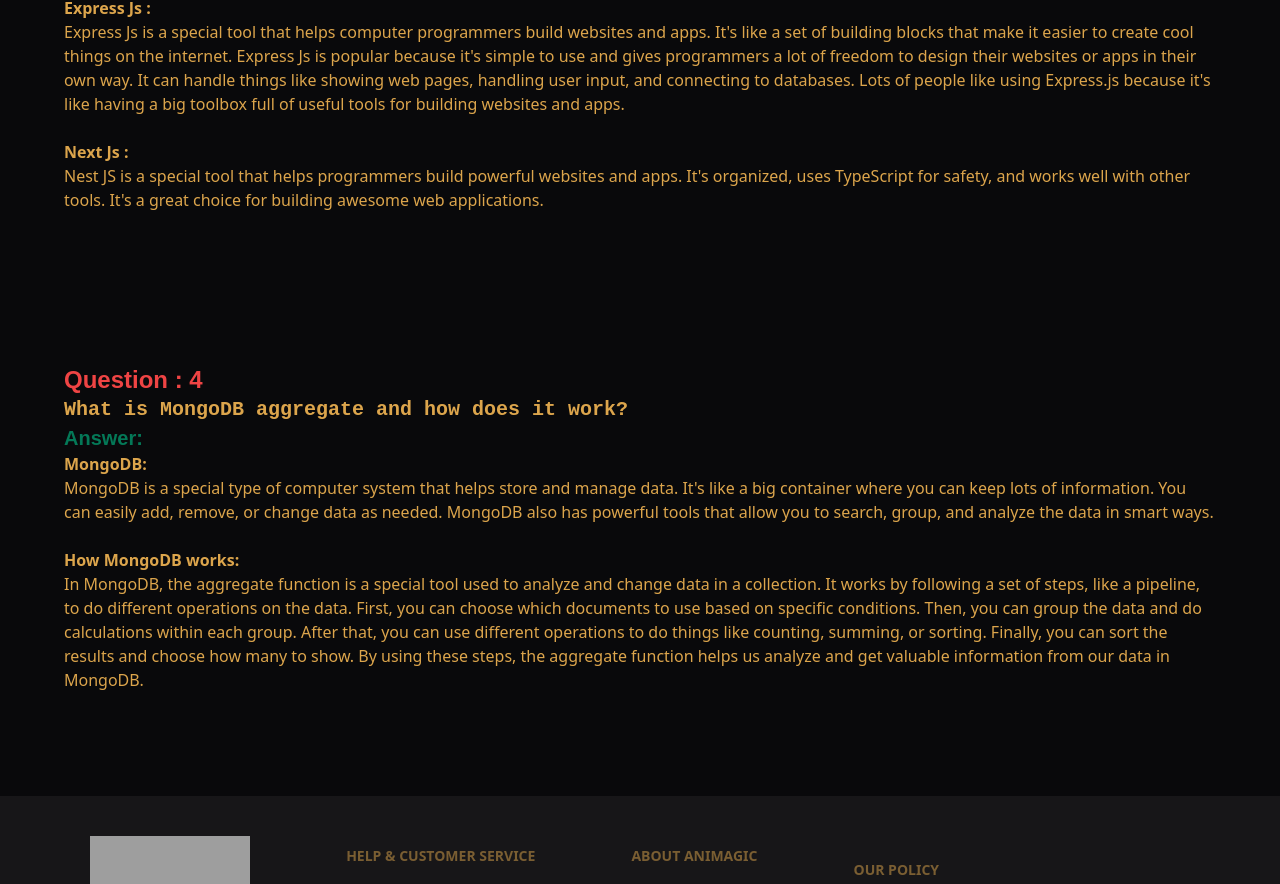
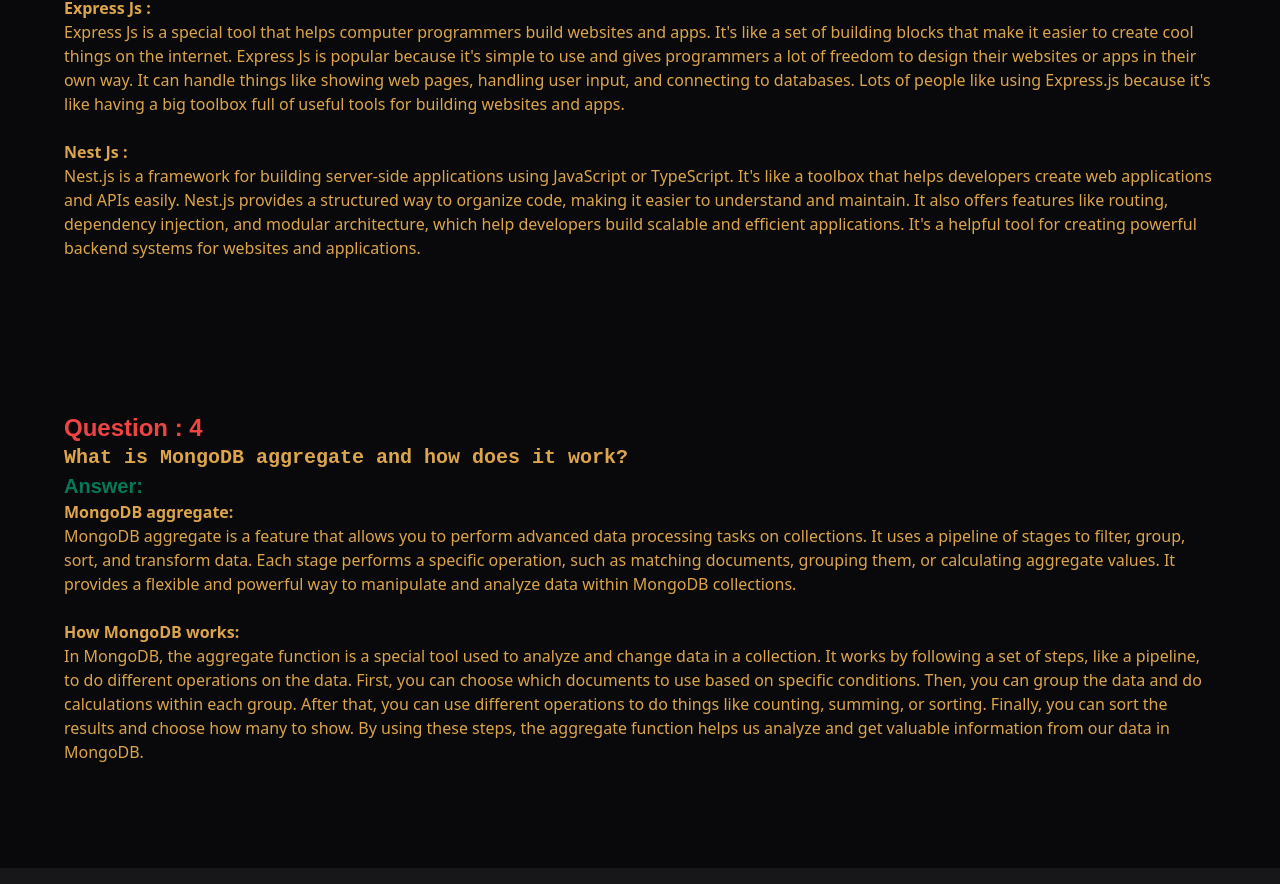
Before and after one commit to shaumicwc/Animagic-Action-Figure-client, a React (Vite) app: page /blog in a window 1280 px wide. Shown: the part 1292-2176 px from the top of the page. Built offline with nearby package versions, Linux system fonts and the light colour scheme; no server answers; grey boxes are pictures that could not be loaded.

Commit message:
blog updated

```diff
--- a/src/Pages/AddToy/AddToy.jsx
+++ b/src/Pages/AddToy/AddToy.jsx
@@ -1,4 +1,3 @@
-// import React, { useContext, useState } from 'react';
 import { useContext, useState } from 'react';
 import { AuthContext } from '../../Provider/AuthProvider';
 import Select from 'react-select';
--- a/src/Pages/Blogs/Blog.jsx
+++ b/src/Pages/Blogs/Blog.jsx
@@ -1,4 +1,4 @@
-// import React from 'react';
+import React from 'react';
 
 import useTitle from "../../hooks/useTitle";
 
@@ -74,8 +74,8 @@
                 </p>
                 <p  className='font-semibold'> Express Js : </p>
                 <p>Express Js is a special tool that helps computer programmers build websites and apps. It's like a set of building blocks that make it easier to create cool things on the internet. Express Js is popular because it's simple to use and gives programmers a lot of freedom to design their websites or apps in their own way. It can handle things like showing web pages, handling user input, and connecting to databases. Lots of people like using Express.js because it's like having a big toolbox full of useful tools for building websites and apps.</p> <br />
-                <p  className='font-semibold'> Next Js : </p>
-                <p>Nest JS is a special tool that helps programmers build powerful websites and apps. It's organized, uses TypeScript for safety, and works well with other tools. It's a great choice for building awesome web applications.</p>
+                <p  className='font-semibold'> Nest Js : </p>
+                <p>Nest.js is a framework for building server-side applications using JavaScript or TypeScript. It's like a toolbox that helps developers create web applications and APIs easily. Nest.js provides a structured way to organize code, making it easier to understand and maintain. It also offers features like routing, dependency injection, and modular architecture, which help developers build scalable and efficient applications. It's a helpful tool for creating powerful backend systems for websites and applications.</p>
 
 
         </div>
@@ -91,9 +91,9 @@
                 <span className="text-blog-ans-color font-extrabold text-xl font-blog-qst-font-family mb-5">Answer: </span> </p>
 
 
-                <p className='font-semibold'> MongoDB:</p>
+                <p className='font-semibold'> MongoDB aggregate:</p>
 
-                <p>MongoDB is a special type of computer system that helps store and manage data. It's like a big container where you can keep lots of information.  You can easily add, remove, or change data as needed. MongoDB also has powerful tools that allow you to search, group, and analyze the data in smart ways.</p> <br />
+                <p>MongoDB aggregate is a feature that allows you to perform advanced data processing tasks on collections. It uses a pipeline of stages to filter, group, sort, and transform data. Each stage performs a specific operation, such as matching documents, grouping them, or calculating aggregate values. It provides a flexible and powerful way to manipulate and analyze data within MongoDB collections.</p> <br />
 
                 <p className='font-semibold'>How MongoDB works:</p>
 
--- a/src/Pages/Gallery/Gallery.jsx
+++ b/src/Pages/Gallery/Gallery.jsx
@@ -1,4 +1,4 @@
-// import React from 'react';
+import React from 'react';
 import Aos from 'aos';
 import 'aos/dist/aos.css';
 
--- a/src/Pages/Home/Home/Home.jsx
+++ b/src/Pages/Home/Home/Home.jsx
@@ -1,4 +1,4 @@
-// import React from 'react';
+import React from 'react';
 import Banner from '../Banner/Banner';
 import Gallery from '../../Gallery/Gallery';
 import ShopByCategory from '../ShopByCategory/ShopByCategory';
--- a/src/Pages/Home/PreOrder/PreOrder.jsx
+++ b/src/Pages/Home/PreOrder/PreOrder.jsx
@@ -1,6 +1,5 @@
-// import React from 'react';
+import React from 'react';
 import Aos from 'aos';
-// import AOS from 'aos';
 import 'aos/dist/aos.css';
 
 Aos.init()
--- a/src/Pages/Home/ShopByCategory/ShopByCategoryCard.jsx
+++ b/src/Pages/Home/ShopByCategory/ShopByCategoryCard.jsx
@@ -1,4 +1,4 @@
-// import React from 'react';
+import React from 'react';
 import { Link } from 'react-router-dom';
 
 const ShopByCategoryCard = ({data}) => {
--- a/src/Pages/MyToys/MyToys.jsx
+++ b/src/Pages/MyToys/MyToys.jsx
@@ -1,5 +1,4 @@
 import { useContext, useEffect, useState } from 'react';
-
 import { FaPencilAlt, FaTrashAlt } from 'react-icons/fa';
 import Swal from 'sweetalert2';
 import { AuthContext } from '../../Provider/AuthProvider';
--- a/src/Pages/Shared/Footer/Footer.jsx
+++ b/src/Pages/Shared/Footer/Footer.jsx
@@ -1,4 +1,4 @@
-// import React from 'react';
+import React from 'react';
 
 const Footer = () => {
     return (
--- /dev/null
+++ b/src/Routes/PrivateRoute.jsx
@@ -0,0 +1,11 @@
+import React from 'react';
+
+const PrivateRoute = () => {
+    return (
+        <div>
+
+        </div>
+    );
+};
+
+export default PrivateRoute;
```
Also changed, not shown: .eslintrc.cjs.
